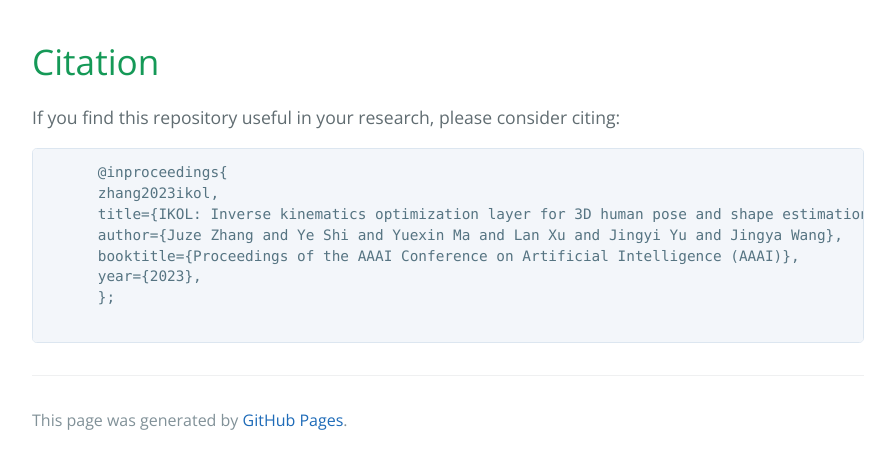
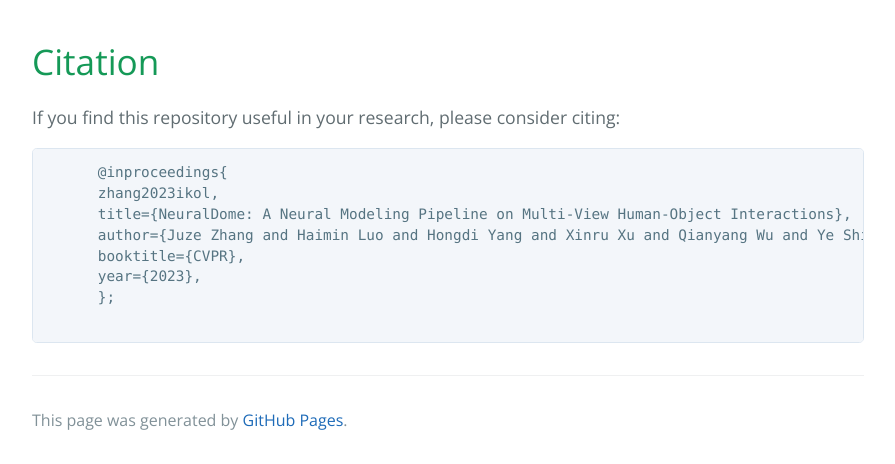
Before and after one commit to Juzezhang/NeuralDome, a website: page index.html in a window 1280 px wide. Shown: the part 1748-2212 px from the top of the page, without its empty margins (192-1087 px from the left). Drawn offline with nearby package versions, Linux system fonts and the light colour scheme.

Commit message:
Update index.html

```diff
--- a/index.html
+++ b/index.html
@@ -43,9 +43,9 @@
       <p><div class="highlight highlight-Javascript"><pre>
       @inproceedings{
       zhang2023ikol,
-      title={IKOL: Inverse kinematics optimization layer for 3D human pose and shape estimation via Gauss-Newton differentiation},
-      author={Juze Zhang and Ye Shi and Yuexin Ma and Lan Xu and Jingyi Yu and Jingya Wang},
-      booktitle={Proceedings of the AAAI Conference on Artificial Intelligence (AAAI)},
+      title={NeuralDome: A Neural Modeling Pipeline on Multi-View Human-Object Interactions},
+      author={Juze Zhang and Haimin Luo and Hongdi Yang and Xinru Xu and Qianyang Wu and Ye Shi and Jingyi Yu and Lan Xu and Jingya Wang},
+      booktitle={CVPR},
       year={2023},
       };
       </pre></div></p>
```
